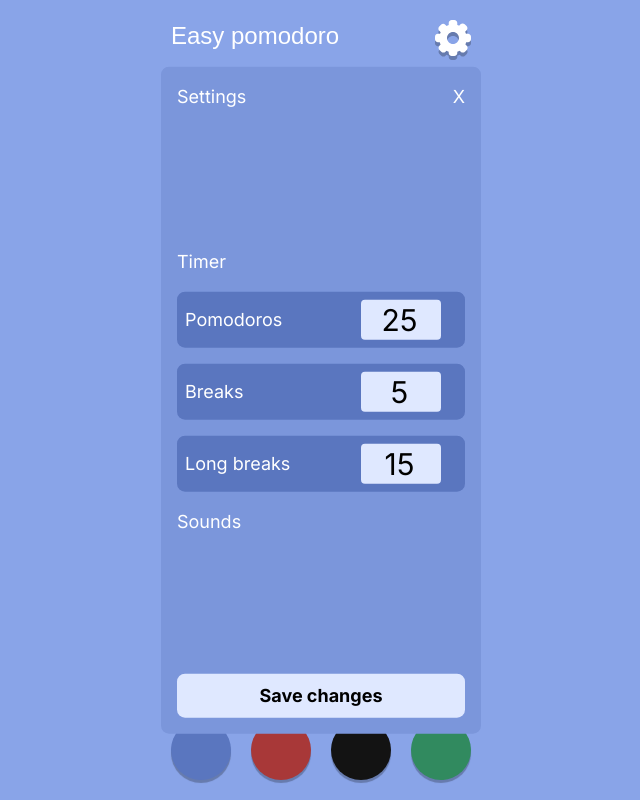
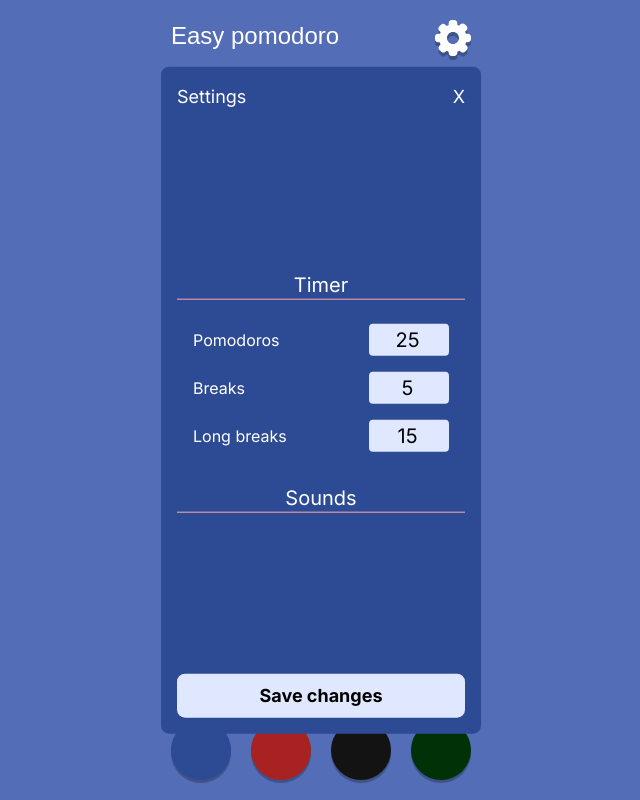
Before and after one commit to ferutizi/easy-pomodoro, a Next.js app: page / in a window 1280 px wide. Both pictures are taken after a click on the button 772 px from the left and 38 px from the top of the page. Shown: the whole page, without its empty margins (319-959 px from the left). Built offline with nearby package versions, Linux system fonts and the light colour scheme; a web font is replaced by a local one.

Commit message:
color palette was adjusted to achieve greater accesibility contrast

```diff
--- a/src/app/components/Main.tsx
+++ b/src/app/components/Main.tsx
@@ -55,32 +55,39 @@ export default function Main() {
         </div>
       </section>
       {modal &&
-        <form onSubmit={handleSubmit} className={`flex flex-col gap-4 text-lg ${color}-secondary modal w-80 p-4 h-5/6 rounded-lg justify-between`}>
+        <form onSubmit={handleSubmit} className={`flex flex-col text-lg ${color}-primary modal w-80 p-4 h-5/6 rounded-lg justify-between`}>
           <div> {/* Header */}
             <p onClick={() => {setModal(false), setTimerValue(initialTimer)}} className="absolute right-0 px-4 text-white cursor-pointer">X</p>
             <h2 className="text-white text-lg">Settings</h2>
+{/*             <hr className="mt-3"></hr> */}
           </div>
-          <div className="flex flex-col gap-4"> {/* Options */}
+          <div className="flex flex-col gap-6"> {/* Options */}
             <div className= "flex flex-col gap-4">
-              <h2 className="text-white text-lg">Timer</h2>
-              <div style={{boxShadow: "0px 4px 0.7px rgba(0, 0, 0, 0.25);"}} className={`flex items-center p-2 rounded-lg ${color}-primary`}>
-                <label className="flex items-center justify-between w-64 text-white"> Pomodoros
-                  <input className={`w-20 h-10 text-3xl text-black rounded text-center ps-3 ${color}-light`} name="pomodoro" type="number" value={timerValue.pomodoro} onChange={handleChange} min={1} max={120} />
-                </label>
+              <div>
+                <h2 className="text-white text-center text-xl pl-0">Timer</h2>
+                <hr style={{borderColor: "#ffa8a8"}}></hr>
               </div>
-              <div className={`flex items-center p-2 rounded-lg ${color}-primary`}>
-                <label className="flex items-center justify-between w-64 text-white"> Breaks
-                  <input className={`w-20 h-10 text-3xl text-black rounded text-center ps-3 ${color}-light`} name="break" type="number" value={timerValue.break} onChange={handleChange} min={1} max={120} />
-                </label>
-              </div>
-              <div className={`flex items-center p-2 rounded-lg ${color}-primary`}>
-                <label className="flex items-center justify-between w-64 text-white"> Long breaks
-                  <input className={`w-20 h-10 text-3xl text-black rounded text-center ps-3 ${color}-light`} name="longBreak" type="number" value={timerValue.longBreak} onChange={handleChange} min={1} max={120} />
-                </label>
+              <div className="flex flex-col items-center">
+                <div className={`flex items-center p-2 ${color}-primary`}>
+                  <label className="flex items-center justify-between w-64 text-base text-white"> Pomodoros
+                    <input className={`w-20 h-8 text-xl text-black rounded text-center ps-3 ${color}-light`} name="pomodoro" type="number" value={timerValue.pomodoro} onChange={handleChange} min={1} max={120} />
+                  </label>
+                </div>
+                <div className={`flex items-center p-2 ${color}-primary`}>
+                  <label className="flex items-center justify-between w-64 text-base text-white"> Breaks
+                    <input className={`w-20 h-8 text-xl text-black rounded text-center ps-3 ${color}-light`} name="break" type="number" value={timerValue.break} onChange={handleChange} min={1} max={120} />
+                  </label>
+                </div>
+                <div className={`flex items-center p-2 ${color}-primary`}>
+                  <label className="flex items-center justify-between w-64 text-base text-white"> Long breaks
+                    <input className={`w-20 h-8 text-xl text-black rounded text-center ps-3 ${color}-light`} name="longBreak" type="number" value={timerValue.longBreak} onChange={handleChange} min={1} max={120} />
+                  </label>
+                </div>
               </div>
             </div>
             <div>
-              <h2 className="text-white text-lg">Sounds</h2>
+              <h2 className="text-white text-center text-xl pl-0">Sounds</h2>
+              <hr style={{borderColor: "#ffa8a8"}}></hr>
             </div>
           </div> {/* Footer */}
           <button className={`p-2 rounded-lg ${color}-light font-bold text-black`} type="submit">Save changes</button>
--- a/src/app/components/Timer.scss
+++ b/src/app/components/Timer.scss
@@ -50,7 +50,7 @@
         }
     }
     &green {
-        filter: invert(88%) sepia(41%) saturate(303%) hue-rotate(81deg) brightness(100%) contrast(103%)
+        filter: invert(84%) sepia(79%) saturate(189%) hue-rotate(57deg) brightness(102%) contrast(107%)
         drop-shadow(0px 4px 0px rgba(0, 0, 0, 0.25));
         &:active {
             filter: invert(88%) sepia(41%) saturate(303%) hue-rotate(81deg) brightness(100%) contrast(103%)
--- a/src/app/page.tsx
+++ b/src/app/page.tsx
@@ -1,7 +1,5 @@
 import Main from './components/Main';
 import { ThemeProvider } from './context/ThemeContext';
-import { Config } from './components/svgs';
-import { salsa } from './fonts';
 
 export default function Home() {
 
--- a/src/app/sass/_variables.scss
+++ b/src/app/sass/_variables.scss
@@ -1,14 +1,17 @@
 $shadow: 0px 4px 0.7px rgba(0, 0, 0, 0.25);
 $shadow-active: 0px 2px 0.7px rgba(0, 0, 0, 0.25);
 
-$blue-primary: #5A76BF;
+$blue-primary: #2D4A94;
 $blue-secondary: #7B96DB;
-$blue-background: #89A4E8;
+$blue-background: #536db6;
+/* $blue-background: #89A4E8; */
 $blue-light: #DFE8FF;
 
-$red-primary: #a83838;
+$red-primary: #A82222;
+/* $red-primary: #a83838; */
 $red-secondary: #e07676;
-$red-background: #e35454;
+$red-background: #CF4040;
+/* $red-background: #e35454; */
 $red-light: #ffa8a8;
 
 $dark-primary: #131313;
@@ -16,7 +19,13 @@ $dark-secondary: #131313;
 $dark-background: #353539;
 $dark-light: #cbcbd4;
 
-$green-primary: #318A5F;
-$green-secondary: #53c58e;
-$green-background: #64d8a0;
-$green-light: #adffd8;
+/* $green-primary: #00b818; */
+$green-primary: #003107;
+/* $green-primary: #008011; */
+/* $green-primary: #318A5F; */
+$green-secondary: #1f722a;
+/* $green-secondary: #133618; */
+/* $green-secondary: #53c58e; */
+$green-background: #2f532c;
+/* $green-background: #64d8a0; */
+$green-light: #c0ffc8;
```
